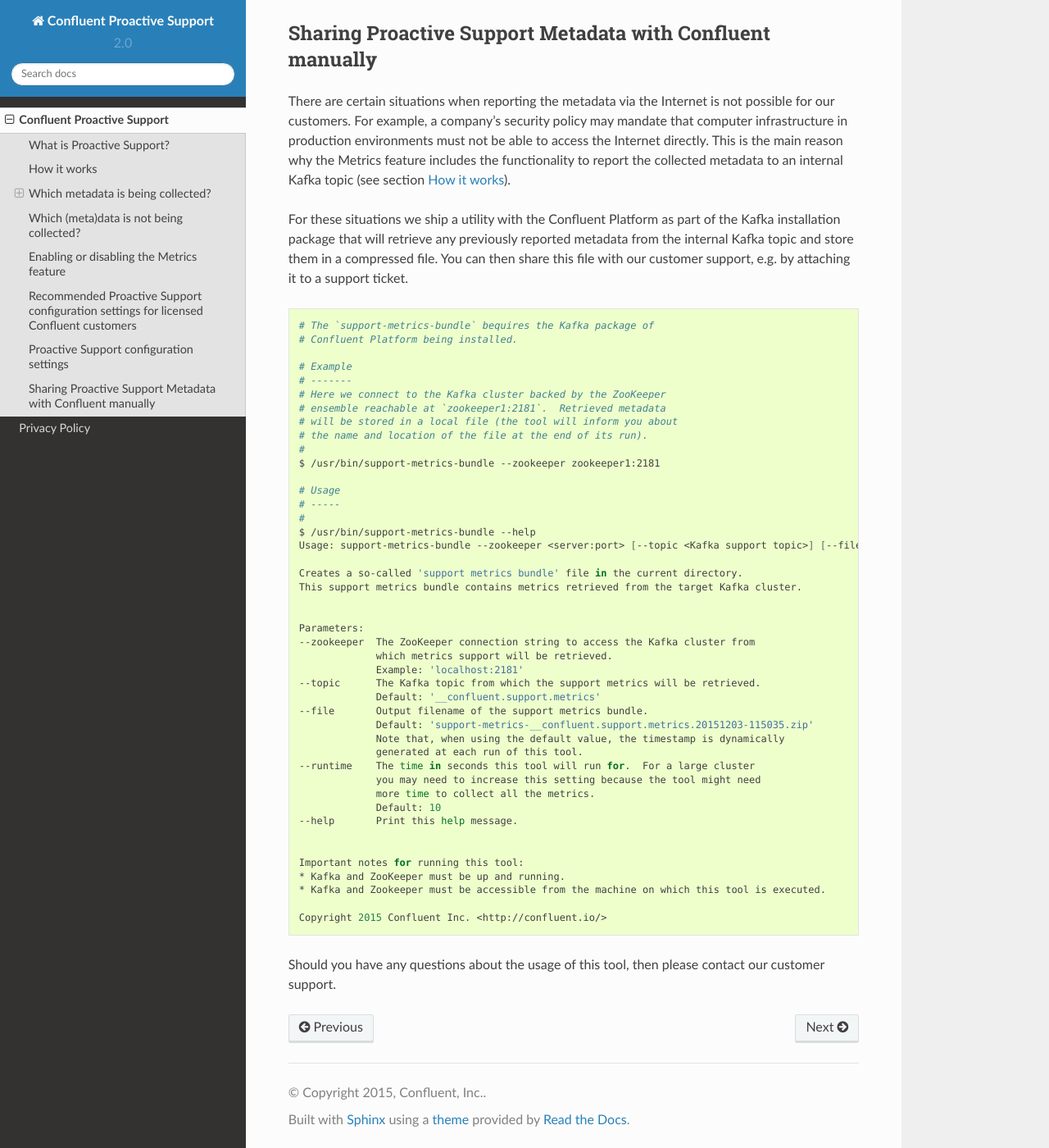
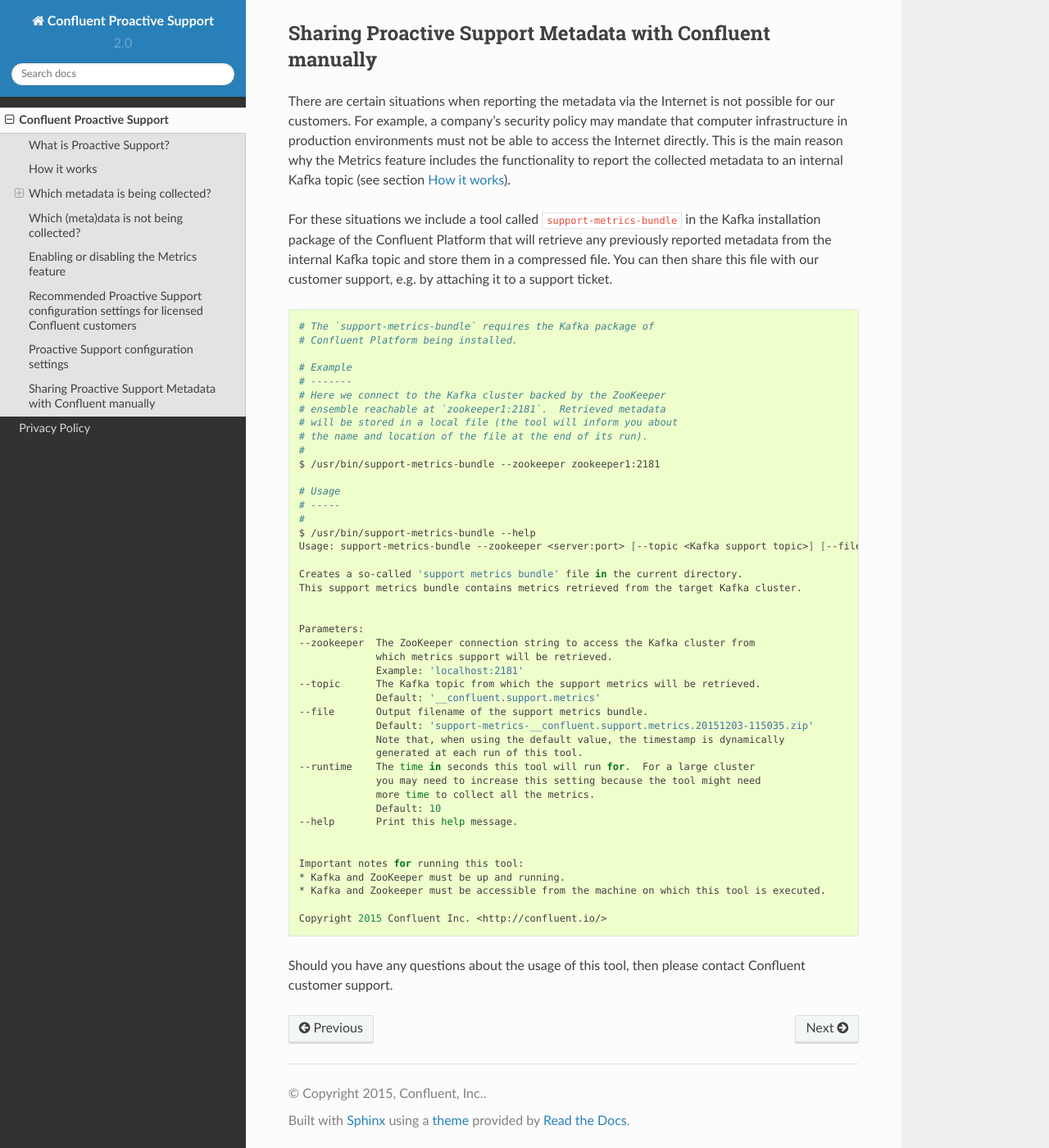
Before and after one commit to mohnishbasha/support-metrics-client, a Sphinx documentation site: the page built from docs/proactive-support.rst, in a window 1280 px wide and 1400 px high, scrolled down 3815 px. Shown: the whole window at 82% size. Built offline with Sphinx 7.4.7 and the Read the Docs theme 2.0.0, drawn with Linux system fonts in a browser that asks for light colours.

Commit message:
Fix typo, clarify manual tool

```diff
--- a/docs/proactive-support.rst
+++ b/docs/proactive-support.rst
@@ -157,11 +157,11 @@
 
 There are certain situations when reporting the metadata via the Internet is not possible for our customers.  For example, a company's security policy may mandate that computer infrastructure in production environments must not be able to access the Internet directly.  This is the main reason why the Metrics feature includes the functionality to report the collected metadata to an internal Kafka topic (see section :ref:`ps-how-it-works`).
 
-For these situations we ship a utility with the Confluent Platform as part of the Kafka installation package that will retrieve any previously reported metadata from the internal Kafka topic and store them in a compressed file.  You can then share this file with our customer support, e.g. by attaching it to a support ticket.
+For these situations we include a tool called ``support-metrics-bundle`` in the Kafka installation package of the Confluent Platform that will retrieve any previously reported metadata from the internal Kafka topic and store them in a compressed file.  You can then share this file with our customer support, e.g. by attaching it to a support ticket.
 
 .. sourcecode:: bash
 
-    # The `support-metrics-bundle` bequires the Kafka package of
+    # The `support-metrics-bundle` requires the Kafka package of
     # Confluent Platform being installed.
 
     # Example
@@ -206,4 +206,4 @@
 
     Copyright 2015 Confluent Inc. <http://confluent.io/>
 
-Should you have any questions about the usage of this tool, then please contact our customer support.
+Should you have any questions about the usage of this tool, then please contact Confluent customer support.
```
